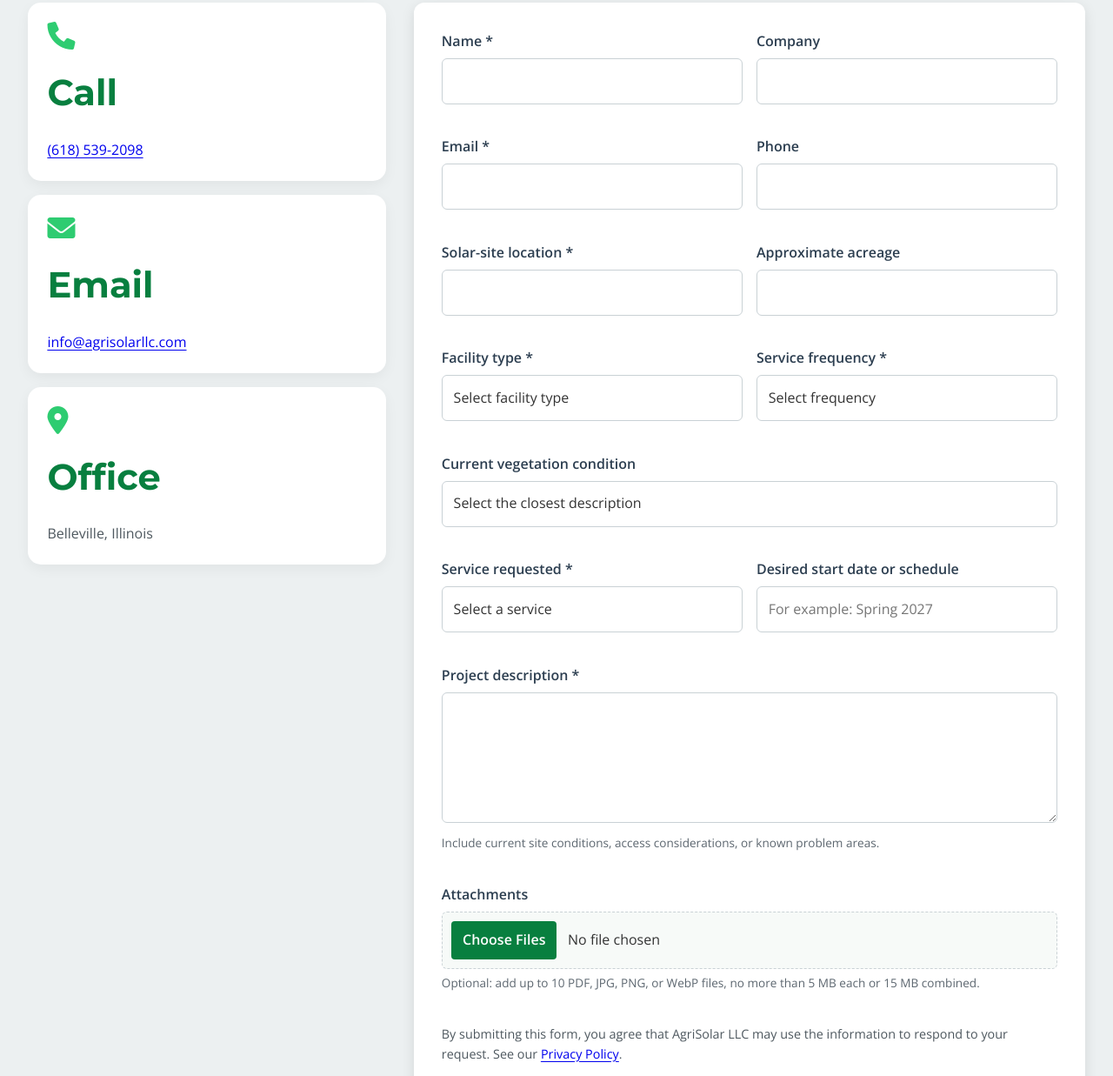
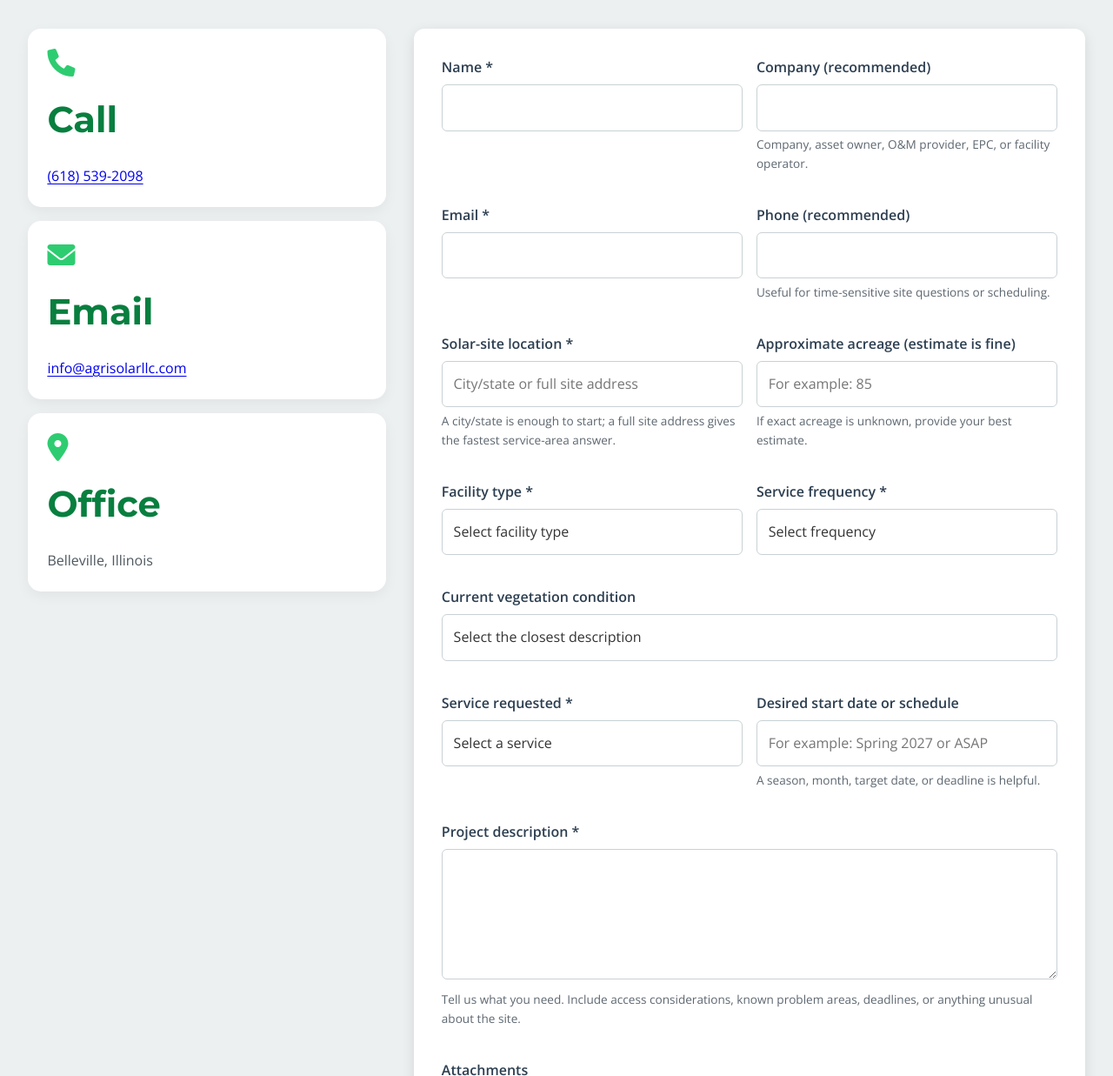
Before and after one commit to AJR1073/agrisolar-website, a website: page contact/index.html in a window 1280 px wide. Shown: the part 589-1826 px from the top of the page at 87% size. Drawn offline with nearby package versions, Linux system fonts and the light colour scheme; some packages are replaced by stand-ins of ours.

Commit message:
Improve quote form prompts and lead quality

```diff
--- a/contact/index.html
+++ b/contact/index.html
@@ -3,16 +3,16 @@
 <head>
     <meta charset="UTF-8"><meta name="viewport" content="width=device-width, initial-scale=1.0">
     <title>Request a Solar Site Assessment | AgriSolar LLC</title>
-    <meta name="description" content="Request a commercial solar-site assessment and quote from AgriSolar LLC within 75 miles of Belleville, Illinois.">
+    <meta name="description" content="Request a commercial solar-site assessment and quote from AgriSolar LLC within a few hours' drive of Belleville, Illinois.">
     <link rel="canonical" href="https://agrisolarllc.com/contact/">
-    <link rel="stylesheet" href="/css/style.css"><link rel="stylesheet" href="/css/pages.css?v=20260726-attachments"><link rel="stylesheet" href="/css/contact-form.css?v=20260726-attachments">
+    <link rel="stylesheet" href="/css/style.css"><link rel="stylesheet" href="/css/pages.css?v=20260914-service-area"><link rel="stylesheet" href="/css/contact-form.css?v=20260726-attachments">
     <link rel="stylesheet" href="https://cdnjs.cloudflare.com/ajax/libs/font-awesome/6.0.0/css/all.min.css"><link rel="stylesheet" href="https://fonts.googleapis.com/css2?family=Montserrat:wght@400;600;700;800&family=Open+Sans:wght@400;600&display=swap">
 </head>
 <body>
 <a class="skip-link" href="#main-content">Skip to main content</a>
 <header><nav class="navbar" aria-label="Primary navigation"><div class="container"><a href="/" class="logo"><span class="logo-text">AgriSolar LLC<span>Professional Solar Farm Management</span></span></a><button class="menu-toggle" type="button" aria-label="Open navigation" aria-expanded="false" aria-controls="primary-menu"><i class="fas fa-bars" aria-hidden="true"></i></button><div class="nav-links" id="primary-menu"><a href="/">Home</a><a href="/services/">Services</a><a href="/about/">About</a><a href="/service-area/">Service Area</a><a href="/safety-equipment/">Safety &amp; Equipment</a><a href="/services/solar-grazing/">Solar Grazing</a><a href="/projects/">Projects</a><a href="/faq/">FAQ</a><a href="/contact/" class="cta-button" aria-current="page">Request a Quote</a></div></div></nav></header>
 <main id="main-content">
-    <section class="page-hero"><div class="container"><h1>Request a Site Assessment</h1><p>Tell us about the solar site, current conditions, requested work, and desired schedule. We serve locations within 75 miles of Belleville, Illinois.</p></div></section>
+    <section class="page-hero"><div class="container"><h1>Request a Site Assessment</h1><p>Tell us about the solar site, current conditions, requested work, and desired schedule. We consider projects within a few hours' drive of Belleville, Illinois, with farther large-acreage or recurring work considered based on scope.</p></div></section>
     <section class="page-section page-section--light"><div class="container contact-layout">
         <div class="contact-details">
             <div class="info-card"><i class="fas fa-phone" aria-hidden="true"></i><h2>Call</h2><p><a href="tel:+16185392098">(618) 539-2098</a></p></div>
@@ -23,15 +23,15 @@
             <form class="quote-form" novalidate>
                 <div class="form-row">
                     <div class="form-group"><label for="contact-name">Name *</label><input id="contact-name" name="name" type="text" maxlength="100" autocomplete="name" aria-describedby="contact-name-error" required><span class="field-error" id="contact-name-error"></span></div>
-                    <div class="form-group"><label for="contact-company">Company</label><input id="contact-company" name="company" type="text" maxlength="120" autocomplete="organization" aria-describedby="contact-company-error"><span class="field-error" id="contact-company-error"></span></div>
+                    <div class="form-group"><label for="contact-company">Company <span class="field-optional">(recommended)</span></label><input id="contact-company" name="company" type="text" maxlength="120" autocomplete="organization" aria-describedby="contact-company-hint contact-company-error"><span class="field-hint" id="contact-company-hint">Company, asset owner, O&amp;M provider, EPC, or facility operator.</span><span class="field-error" id="contact-company-error"></span></div>
                 </div>
                 <div class="form-row">
                     <div class="form-group"><label for="contact-email">Email *</label><input id="contact-email" name="email" type="email" maxlength="254" autocomplete="email" aria-describedby="contact-email-error" required><span class="field-error" id="contact-email-error"></span></div>
-                    <div class="form-group"><label for="contact-phone">Phone</label><input id="contact-phone" name="phone" type="tel" maxlength="30" autocomplete="tel" aria-describedby="contact-phone-error"><span class="field-error" id="contact-phone-error"></span></div>
+                    <div class="form-group"><label for="contact-phone">Phone <span class="field-optional">(recommended)</span></label><input id="contact-phone" name="phone" type="tel" maxlength="30" autocomplete="tel" aria-describedby="contact-phone-hint contact-phone-error"><span class="field-hint" id="contact-phone-hint">Useful for time-sensitive site questions or scheduling.</span><span class="field-error" id="contact-phone-error"></span></div>
                 </div>
                 <div class="form-row">
-                    <div class="form-group"><label for="contact-location">Solar-site location *</label><input id="contact-location" name="siteLocation" type="text" maxlength="160" aria-describedby="contact-location-error" required><span class="field-error" id="contact-location-error"></span></div>
-                    <div class="form-group"><label for="contact-acreage">Approximate acreage</label><input id="contact-acreage" name="acreage" type="text" maxlength="50" inputmode="decimal" aria-describedby="contact-acreage-error"><span class="field-error" id="contact-acreage-error"></span></div>
+                    <div class="form-group"><label for="contact-location">Solar-site location *</label><input id="contact-location" name="siteLocation" type="text" maxlength="160" placeholder="City/state or full site address" aria-describedby="contact-location-hint contact-location-error" required><span class="field-hint" id="contact-location-hint">A city/state is enough to start; a full site address gives the fastest service-area answer.</span><span class="field-error" id="contact-location-error"></span></div>
+                    <div class="form-group"><label for="contact-acreage">Approximate acreage <span class="field-optional">(estimate is fine)</span></label><input id="contact-acreage" name="acreage" type="text" maxlength="50" inputmode="decimal" placeholder="For example: 85" aria-describedby="contact-acreage-hint contact-acreage-error"><span class="field-hint" id="contact-acreage-hint">If exact acreage is unknown, provide your best estimate.</span><span class="field-error" id="contact-acreage-error"></span></div>
                 </div>
                 <div class="form-row">
                     <div class="form-group"><label for="contact-facility-type">Facility type *</label><select id="contact-facility-type" name="facilityType" aria-describedby="contact-facility-type-error" required><option value="">Select facility type</option><option>Community solar</option><option>Utility-scale solar</option><option>Commercial or industrial solar</option><option>Other or unsure</option></select><span class="field-error" id="contact-facility-type-error"></span></div>
@@ -40,9 +40,9 @@
                 <div class="form-group"><label for="contact-condition">Current vegetation condition</label><select id="contact-condition" name="vegetationCondition" aria-describedby="contact-condition-error"><option value="">Select the closest description</option><option>Maintained and ready for recurring service</option><option>Moderately overgrown</option><option>Heavily overgrown or first-time cleanup</option><option>Specific fence-line or problem areas</option><option>Not sure</option></select><span class="field-error" id="contact-condition-error"></span></div>
                 <div class="form-row">
                     <div class="form-group"><label for="contact-service">Service requested *</label><select id="contact-service" name="service" aria-describedby="contact-service-error" required><option value="">Select a service</option><option>Commercial Mowing</option><option>Solar Grazing</option><option>Vegetation &amp; Herbicide Management</option><option>Native Planting</option><option>Erosion Control</option><option>Site Maintenance &amp; Reporting</option><option>Multiple Services</option><option>Other</option></select><span class="field-error" id="contact-service-error"></span></div>
-                    <div class="form-group"><label for="contact-schedule">Desired start date or schedule</label><input id="contact-schedule" name="schedule" type="text" maxlength="100" aria-describedby="contact-schedule-error" placeholder="For example: Spring 2027"><span class="field-error" id="contact-schedule-error"></span></div>
+                    <div class="form-group"><label for="contact-schedule">Desired start date or schedule</label><input id="contact-schedule" name="schedule" type="text" maxlength="100" aria-describedby="contact-schedule-hint contact-schedule-error" placeholder="For example: Spring 2027 or ASAP"><span class="field-hint" id="contact-schedule-hint">A season, month, target date, or deadline is helpful.</span><span class="field-error" id="contact-schedule-error"></span></div>
                 </div>
-                <div class="form-group"><label for="contact-message">Project description *</label><textarea id="contact-message" name="message" maxlength="2000" aria-describedby="contact-message-hint contact-message-error" required></textarea><span class="field-hint" id="contact-message-hint">Include current site conditions, access considerations, or known problem areas.</span><span class="field-error" id="contact-message-error"></span></div>
+                <div class="form-group"><label for="contact-message">Project description *</label><textarea id="contact-message" name="message" maxlength="2000" aria-describedby="contact-message-hint contact-message-error" required></textarea><span class="field-hint" id="contact-message-hint">Tell us what you need. Include access considerations, known problem areas, deadlines, or anything unusual about the site.</span><span class="field-error" id="contact-message-error"></span></div>
                 <div class="form-group"><label for="contact-attachments">Attachments</label><input class="attachment-input" id="contact-attachments" name="attachments" type="file" accept=".pdf,.jpg,.jpeg,.png,.webp,application/pdf,image/jpeg,image/png,image/webp" aria-describedby="contact-attachments-hint contact-attachments-error" multiple><span class="field-hint" id="contact-attachments-hint">Optional: add up to 10 PDF, JPG, PNG, or WebP files, no more than 5 MB each or 15 MB combined.</span><span class="field-error" id="contact-attachments-error"></span></div>
                 <div class="website-check" aria-hidden="true"><label for="contact-website">Leave this field empty</label><input class="website-field" id="contact-website" name="website" type="text" tabindex="-1" autocomplete="off"></div>
                 <p class="privacy-note">By submitting this form, you agree that AgriSolar LLC may use the information to respond to your request. See our <a href="/privacy/">Privacy Policy</a>.</p>
@@ -54,5 +54,5 @@
     </div></section>
 </main>
 <footer class="footer"><div class="container"><div class="footer-grid"><div><h2>AgriSolar LLC</h2><p>Solar-farm vegetation management from Belleville, Illinois.</p></div><div><h3>Contact</h3><p><a href="tel:+16185392098">(618) 539-2098</a><br><a href="mailto:info@agrisolarllc.com">info@agrisolarllc.com</a></p></div><div><h3>Explore</h3><nav class="footer-links" aria-label="Footer navigation"><a href="/services/">Services</a><a href="/about/">About</a><a href="/faq/">FAQ</a><a href="/privacy/">Privacy</a></nav></div></div><p class="footer-bottom">&copy; <span data-current-year></span> AgriSolar LLC. All rights reserved.</p></div></footer>
-<script src="/__/firebase/9.6.10/firebase-app-compat.js"></script><script src="/__/firebase/9.6.10/firebase-database-compat.js"></script><script src="/__/firebase/9.6.10/firebase-storage-compat.js"></script><script src="/__/firebase/init.js"></script><script src="/js/main.js" defer></script><script src="/js/form-handler.js?v=20260726-attachments" defer></script>
+<script src="/__/firebase/9.6.10/firebase-app-compat.js"></script><script src="/__/firebase/9.6.10/firebase-database-compat.js"></script><script src="/__/firebase/9.6.10/firebase-storage-compat.js"></script><script src="/__/firebase/init.js"></script><script src="/js/main.js" defer></script><script src="/js/form-handler.js?v=20260914-structured-leads" defer></script>
 </body></html>
```
